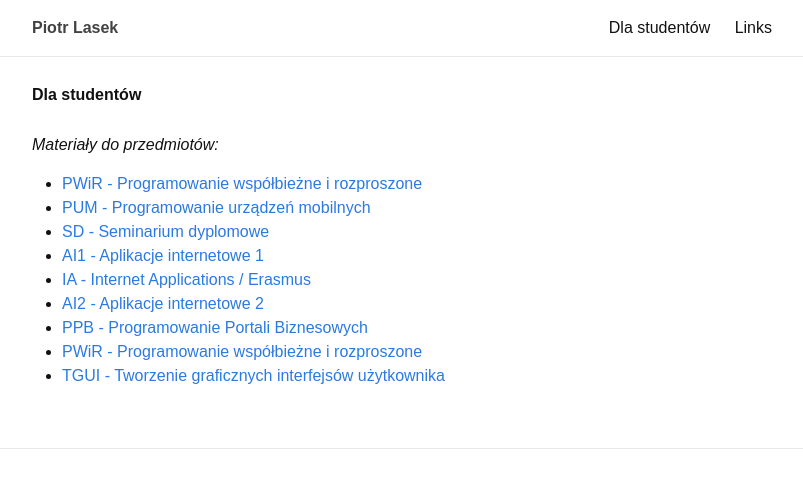
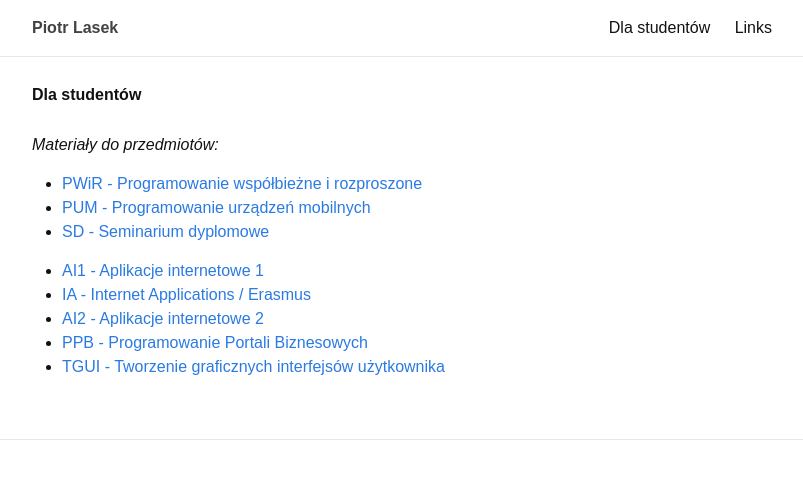
Before and after one commit to piotrlasek/piotrlasek.github.io, a Jekyll site: the page built from for-students.md, in a window 1280 px wide. Shown: the top 488 px of the page, without its empty margins (238-1041 px from the left). Built offline with Jekyll 4.4.1, drawn with Linux system fonts in a browser that asks for light colours.

Commit message:
Update for-students.md

```diff
--- a/for-students.md
+++ b/for-students.md
@@ -9,9 +9,9 @@ permalink: /for-students/
 * [PWiR - Programowanie współbieżne i rozproszone](pwir)
 * [PUM - Programowanie urządzeń mobilnych](pum)
 * [SD - Seminarium dyplomowe](sd)
+
 * [AI1 - Aplikacje internetowe 1](ai1)
 * [IA - Internet Applications / Erasmus](iae)
 * [AI2 - Aplikacje internetowe 2](ai2)
 * [PPB - Programowanie Portali Biznesowych](ppb)
-* [PWiR - Programowanie współbieżne i rozproszone](pwir)
 * [TGUI - Tworzenie graficznych interfejsów użytkownika](tgui)
```
